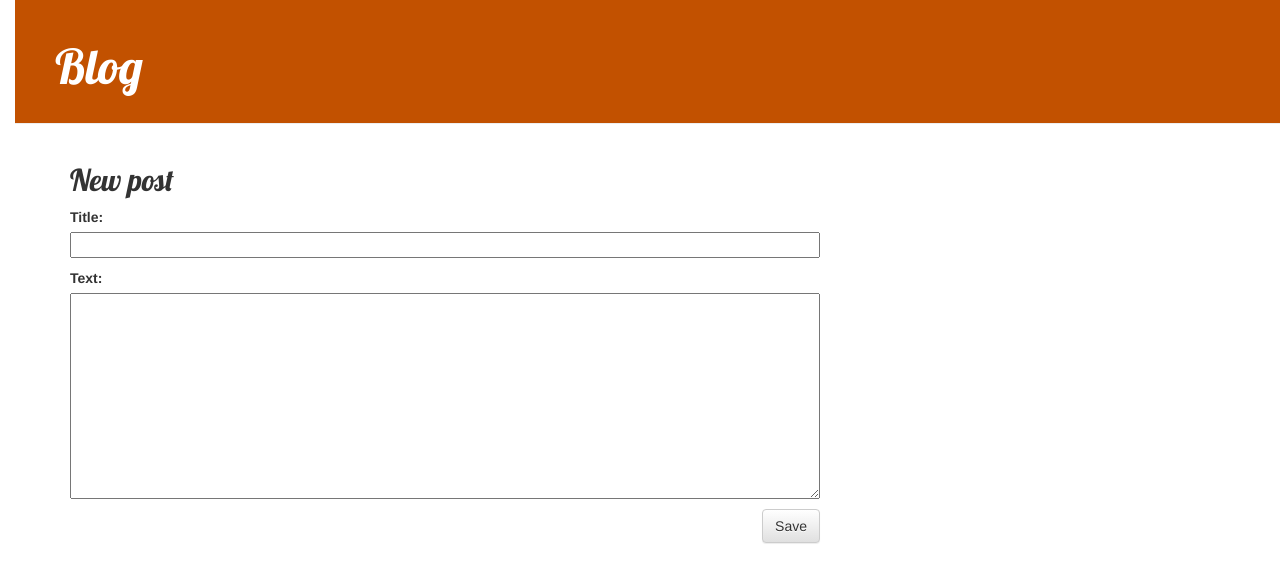
After one commit to tanvi217/blog, a Django app: page /post/new/ in a window 1280 px wide. The commit adds this page. Shown: the top 583 px of the page. Run offline with Django 3.2, Linux system fonts and the light colour scheme; some libraries are stand-ins or nearby versions.

Commit message:
Added views to create/edit blog post inside the site.

```diff
--- /dev/null
+++ b/blog/forms.py
@@ -0,0 +1,10 @@
+from django import forms
+
+from .models import Post
+
+
+class PostForm(forms.ModelForm):
+
+    class Meta:
+        model = Post
+        fields = ('title', 'text',)
--- a/blog/templates/blog/base.html
+++ b/blog/templates/blog/base.html
@@ -19,6 +19,11 @@
   </head>
   <body>
     <div class="page-header">
+      {% if user.is_authenticated %}
+      <a href="{% url 'post_new' %}" class="top-menu"
+        ><span class="glyphicon glyphicon-plus"></span
+      ></a>
+      {% endif %}
       <h1><a href="/">Blog</a></h1>
     </div>
     <div class="content container">
--- a/blog/templates/blog/post_detail.html
+++ b/blog/templates/blog/post_detail.html
@@ -4,6 +4,10 @@
   <div class="date">
     {{ post.published_date }}
   </div>
+  {% endif %} {% if user.is_authenticated %}
+  <a class="btn btn-default" href="{% url 'post_edit' pk=post.pk %}"
+    ><span class="glyphicon glyphicon-pencil"></span
+  ></a>
   {% endif %}
   <h2>{{ post.title }}</h2>
   <p>{{ post.text|linebreaksbr }}</p>
--- /dev/null
+++ b/blog/templates/blog/post_edit.html
@@ -0,0 +1,7 @@
+{% extends 'blog/base.html' %} {% block content %}
+<h2>New post</h2>
+<form method="POST" class="post-form">
+  {% csrf_token %} {{ form.as_p }}
+  <button type="submit" class="save btn btn-default">Save</button>
+</form>
+{% endblock %}
--- a/blog/urls.py
+++ b/blog/urls.py
@@ -4,4 +4,7 @@ from . import views
 urlpatterns = [
     path('', views.post_list, name='post_list'),
     path('post/<int:pk>/', views.post_detail, name='post_detail'),
+    path('post/new/', views.post_new, name='post_new'),
+
+    path('post/<int:pk>/edit/', views.post_edit, name='post_edit'),
 ]
--- a/blog/views.py
+++ b/blog/views.py
@@ -2,6 +2,8 @@ from django.shortcuts import render
 from django.utils import timezone
 from .models import Post
 from django.shortcuts import render, get_object_or_404
+from .forms import PostForm
+from django.shortcuts import redirect
 
 # Create your views here.
 
@@ -15,3 +17,32 @@ def post_list(request):
 def post_detail(request, pk):
     post = get_object_or_404(Post, pk=pk)
     return render(request, 'blog/post_detail.html', {'post': post})
+
+
+def post_new(request):
+    if request.method == "POST":
+        form = PostForm(request.POST)
+        if form.is_valid():
+            post = form.save(commit=False)
+            post.author = request.user
+            post.published_date = timezone.now()
+            post.save()
+            return redirect('post_detail', pk=post.pk)
+    else:
+        form = PostForm()
+    return render(request, 'blog/post_edit.html', {'form': form})
+
+
+def post_edit(request, pk):
+    post = get_object_or_404(Post, pk=pk)
+    if request.method == "POST":
+        form = PostForm(request.POST, instance=post)
+        if form.is_valid():
+            post = form.save(commit=False)
+            post.author = request.user
+            post.published_date = timezone.now()
+            post.save()
+            return redirect('post_detail', pk=post.pk)
+    else:
+        form = PostForm(instance=post)
+    return render(request, 'blog/post_edit.html', {'form': form})
```
